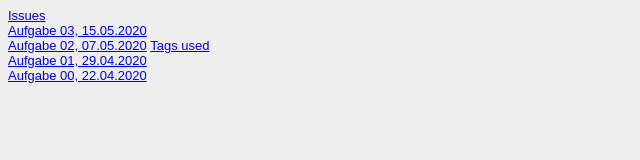
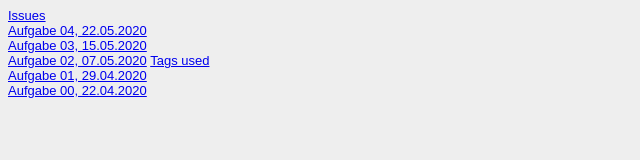
Before and after one commit to Maxi-F22/GIS_SoSe2020, a plain HTML site: page Steckbrief/steckbrief.htm in a window 1280 px wide. Shown: the whole page, without its empty margins (0-640 px from the left). Drawn offline with Linux system fonts and the light colour scheme.

Commit message:
Steckbrief geändert: Aufgabe 04

```diff
--- a/Steckbrief/steckbrief.htm
+++ b/Steckbrief/steckbrief.htm
@@ -15,6 +15,8 @@ body {
 	<!-- Hier die Links zu den gelösten Aufgaben einstellen, aktuelle oben, alte stehen lassen! Format: Aufgabenbezeichnung, Datum -->
 	<a href="https://github.com/Maxi-F22/GIS_SoSe2020/issues" target="_blank">Issues</a>
 	<br>
+	<a href="https://maxi-f22.github.io/GIS_SoSe2020/Aufgabe04/shop.html" target="_blank">Aufgabe 04, 22.05.2020</a>
+	<br>
 	<a href="https://maxi-f22.github.io/GIS_SoSe2020/Aufgabe03/portfolio.html" target="_blank">Aufgabe 03, 15.05.2020</a>
 	<br>
 	<a href="https://maxi-f22.github.io/GIS_SoSe2020/Aufgabe02/portfolio.html" target="_blank">Aufgabe 02, 07.05.2020</a>
```
